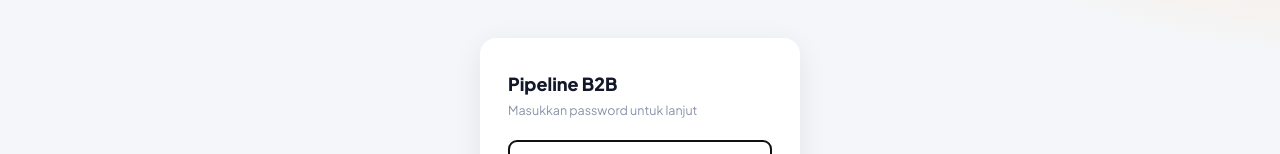
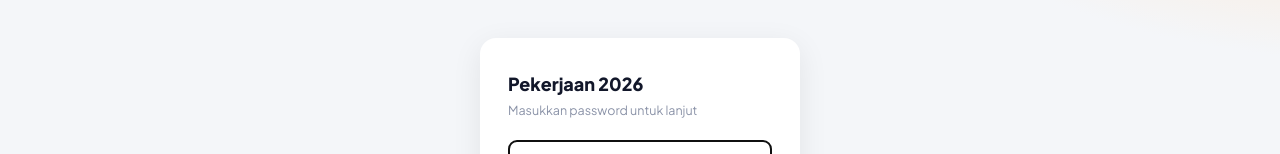
Before and after one commit to adityaperdanasp/kerjadit, a Next.js app: page /login in a window 1280 px wide. Shown: the part 247-401 px from the top of the page. Built offline with nearby package versions, Linux system fonts and the light colour scheme.

Commit message:
Rename title from Pipeline B2B to Pekerjaan 2026

```diff
--- a/app/layout.tsx
+++ b/app/layout.tsx
@@ -9,7 +9,7 @@ const plusJakarta = Plus_Jakarta_Sans({
 });
 
 export const metadata: Metadata = {
-  title: "Pipeline B2B",
+  title: "Pekerjaan 2026",
   description: "WhatsApp CRM pipeline dashboard",
 };
 
--- a/app/login/page.tsx
+++ b/app/login/page.tsx
@@ -46,7 +46,7 @@ export default function LoginPage() {
         }}
       >
         <h1 style={{ fontSize: 18, fontWeight: 800, margin: '0 0 4px', color: 'var(--text)' }}>
-          Pipeline B2B
+          Pekerjaan 2026
         </h1>
         <p style={{ fontSize: 12.5, color: 'var(--text-faint)', margin: '0 0 20px' }}>
           Masukkan password untuk lanjut
--- a/components/Board.tsx
+++ b/components/Board.tsx
@@ -93,7 +93,7 @@ export default function Board({ initialContacts }: { initialContacts: Contact[]
             letterSpacing: '-.01em',
           }}
         >
-          Pipeline B2B
+          Pekerjaan 2026
         </h1>
         <span style={{ fontSize: 13, color: 'var(--text-faint)' }}>
           Drag kontak ke kolom status untuk mulai kelola deal
```
